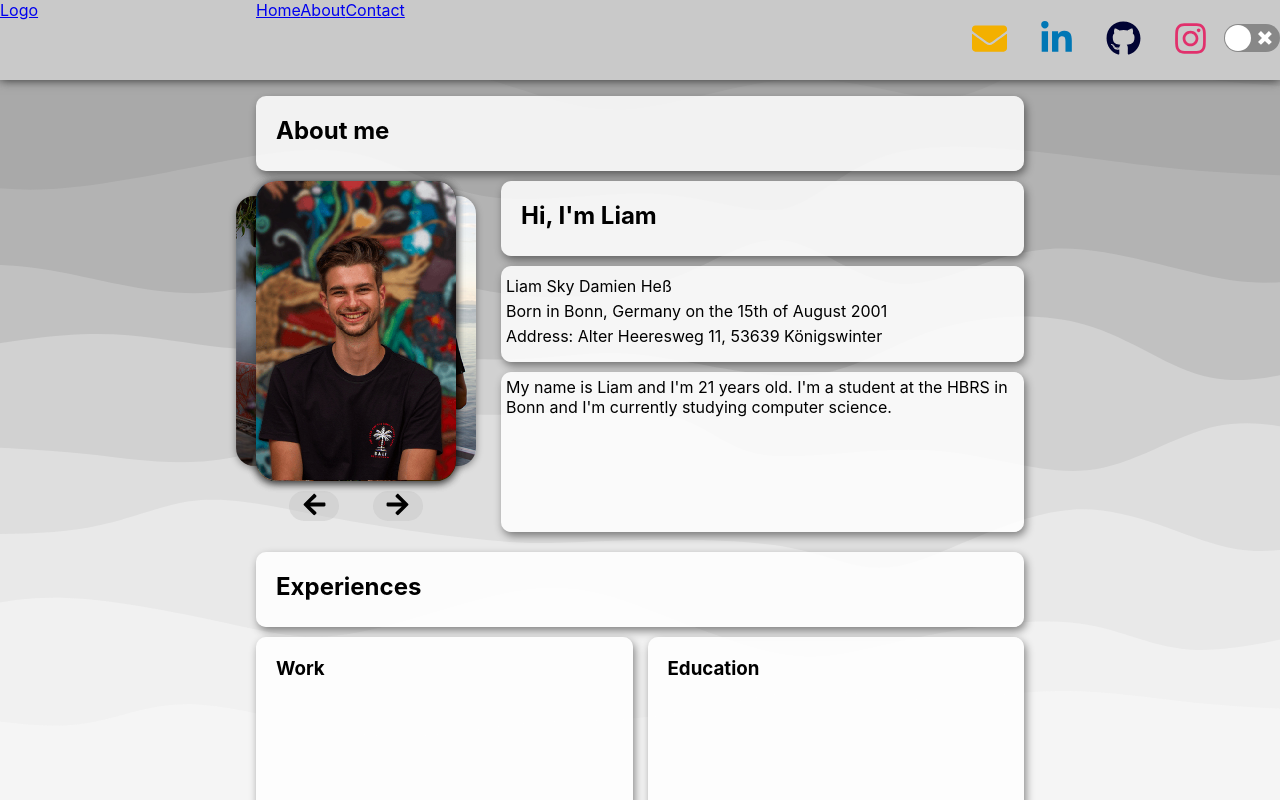
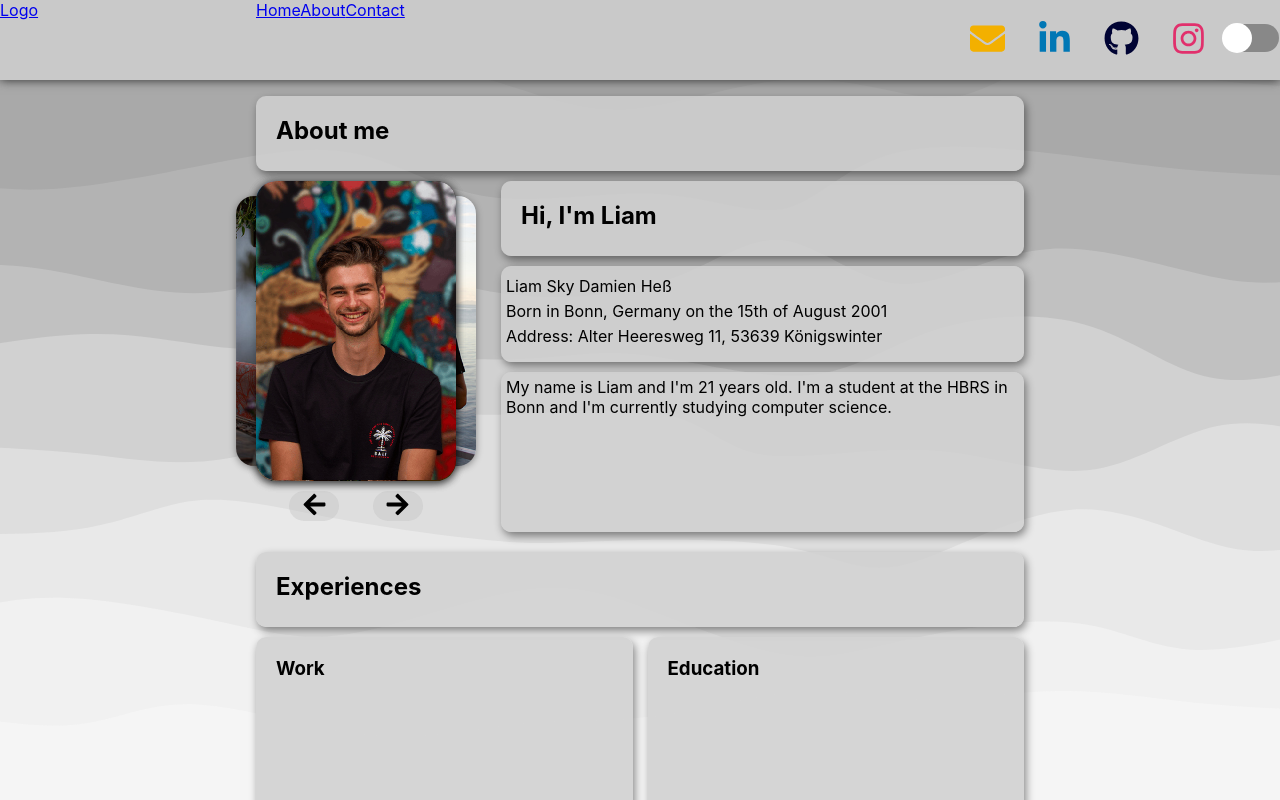
Before and after one commit to liamskydamien/me, a React (Create React App) app: page / in a window 1280 px wide. Shown: the top 800 px of the page. Built offline with nearby package versions, Linux system fonts and the light colour scheme.

Commit message:
Styling butto

```diff
--- a/src/Components/Navbar/Navbar.js
+++ b/src/Components/Navbar/Navbar.js
@@ -32,7 +32,14 @@ const Navbar = props => {
                         <FaInstagram size={35}/>
                     </a>
                     <div className={styles.themeSwitch}>
-                        <ReactSwitch checked={checked} onChange={toggleTheme}></ReactSwitch>
+                        <ReactSwitch checked={checked}
+                                     onChange={toggleTheme}
+                                     onColor="#86d3ff"
+                                     onHandleColor="#2693e6"
+                                     handleDiameter={30}
+                                     uncheckedIcon={false}
+                                     checkedIcon={false}>
+                        </ReactSwitch>
                     </div>
                 </div>
             </div>
--- a/src/index.css
+++ b/src/index.css
@@ -14,7 +14,7 @@ code {
 
 :root{
   --background: url("./Pictures/SVG/Light-Background.svg");
-  --background-cards: rgba(255, 255, 255, 0.85);
+  --background-cards: rgba(208, 208, 208, 0.85);
   --background-navbar: rgb(201, 201, 201);
   --text-color: #000000;
   --button-color: #4877ff;
```
